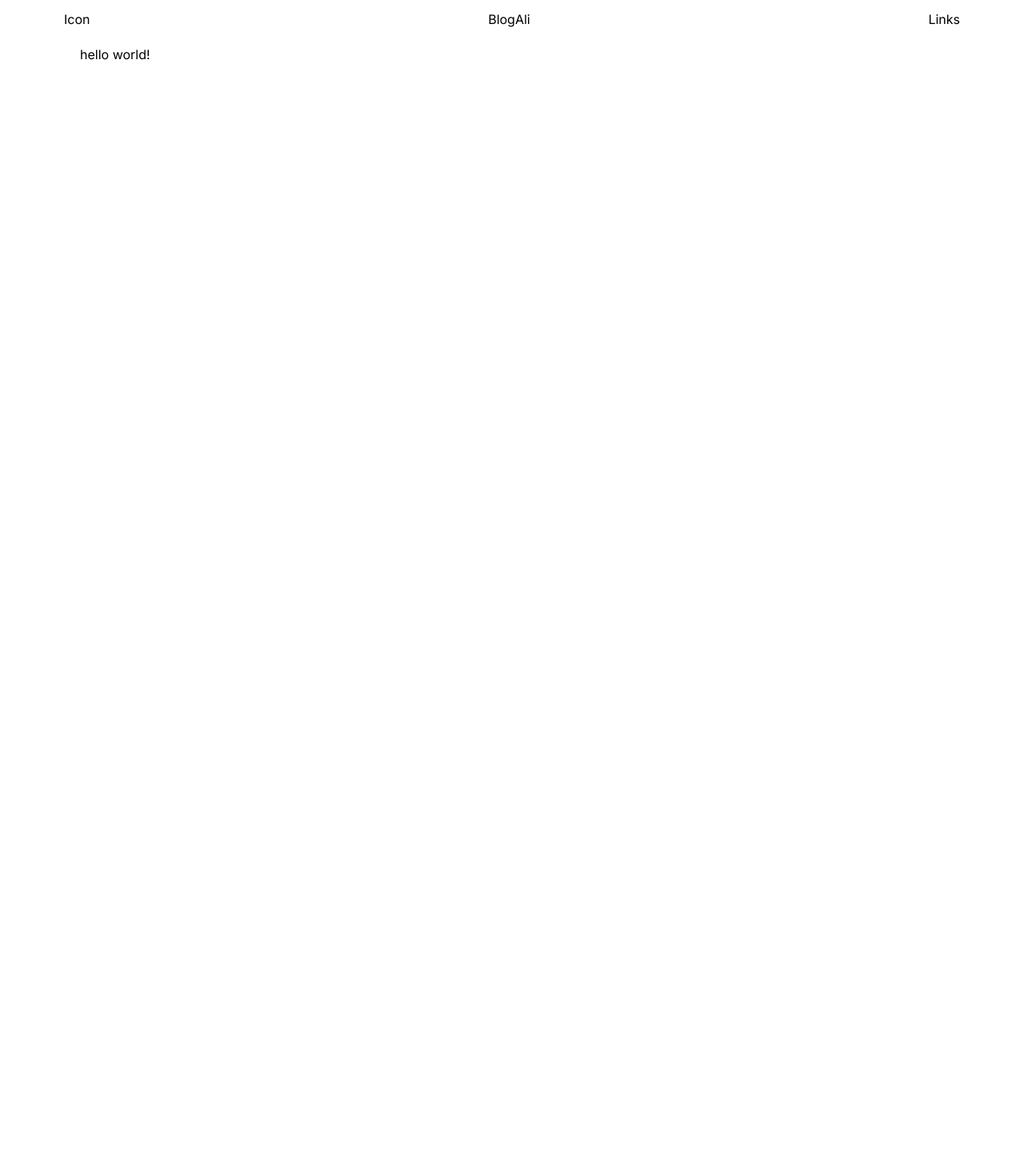
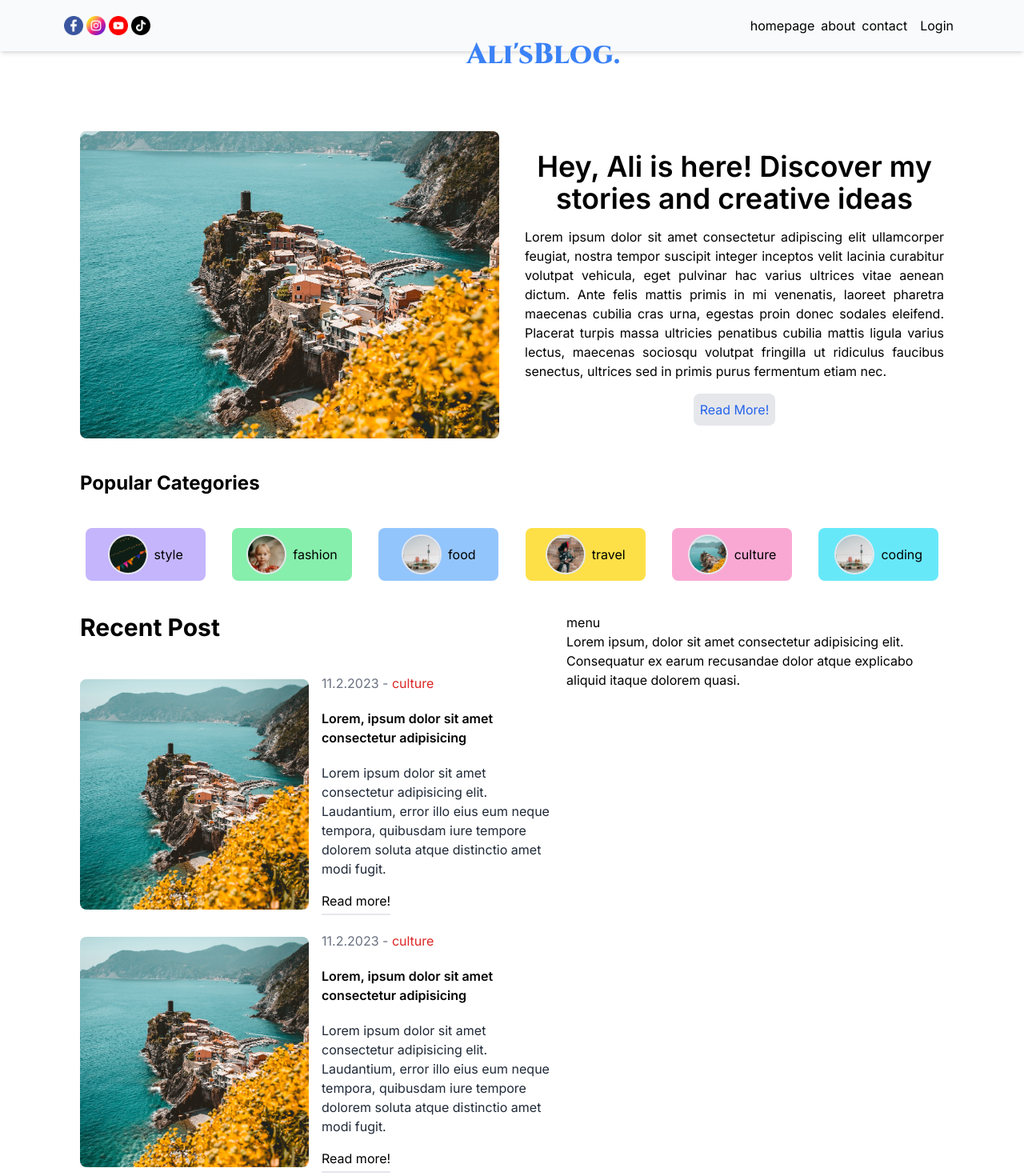
Before and after one commit to alimohamadi17/blog_app_with_nextjs, a Next.js app: page / in a window 1280 px wide. Shown: the top 1470 px of the page at 80% size. Before the commit the page ends 836 px from the top, so only its background shows below. Built offline with nearby package versions, Linux system fonts and the light colour scheme.

Commit message:
Create several component like:Card,Menu,Navbar...

```diff
--- /dev/null
+++ b/app/components/Cart.tsx
@@ -0,0 +1,43 @@
+import Image from "next/image";
+import Link from "next/link";
+import React from "react";
+import Pagination from "./Pagination";
+
+const Cart = () => {
+  return (
+    <div className="flex items-center mb-5 gap-x-4">
+      <div className="relative h-72 flex-1 ">
+        <Image
+          src={"/p1.jpeg"}
+          fill
+          alt="CartImage"
+          className="object-cover rounded-lg"
+        />
+      </div>
+      <div className="flex flex-1 flex-col gap-3 ">
+        <div>
+          <span className="text-gray-500">11.2.2023 - </span>
+          <span className=" text-red-600">culture</span>
+        </div>
+        <Link href={"/"}>
+          <h1 className="font-semibold my-2">
+            Lorem, ipsum dolor sit amet consectetur adipisicing
+          </h1>
+        </Link>
+        <p className="text-gray-800">
+          Lorem ipsum dolor sit amet consectetur adipisicing elit. Laudantium,
+          error illo eius eum neque tempora, quibusdam iure tempore dolorem
+          soluta atque distinctio amet modi fugit.
+        </p>
+        <Link
+          href={"/"}
+          className="text-semibold border-b-2 hover:text-red-500 py-1 max-w-max"
+        >
+          Read more!
+        </Link>
+      </div>
+    </div>
+  );
+};
+
+export default Cart;
--- /dev/null
+++ b/app/components/CartList.tsx
@@ -0,0 +1,18 @@
+import React from "react";
+import Cart from "./Cart";
+import Pagination from "./Pagination";
+
+const CartList = () => {
+  return (
+    <div className=" flex-5">
+      <h1 className=" text-3xl font-bold my-10">Recent Post</h1>
+      <div className="flex flex-col">
+        <Cart />
+        <Cart />
+      </div>
+      <Pagination />
+    </div>
+  );
+};
+
+export default CartList;
--- /dev/null
+++ b/app/components/Category.tsx
@@ -0,0 +1,82 @@
+import Image from "next/image";
+import Link from "next/link";
+import React from "react";
+
+const Category = () => {
+  return (
+    <>
+      <h1 className="mt-10 mb-10 text-2xl font-bold">Popular Categories</h1>
+      <div
+        className=" flex flex-row
+                  items-center  justify-around
+                  gap-5 "
+      >
+        <Link href={"/blog?cat=style"}>
+          <div className="bg-violet-300 gap-2 flex flex-row items-center justify-center w-[150px] px-2 py-2 rounded-lg">
+            <div className="border-2 rounded-full w-[50px] h-[50px] overflow-hidden ">
+              <Image src={"/style.png"} alt="style" width={50} height={50} />
+            </div>
+            <span>style</span>
+          </div>
+        </Link>
+
+        <Link href={"/blog?cat=style"}>
+          <div className="bg-green-300 gap-2 flex flex-row items-center justify-center w-[150px] px-2 py-2 rounded-lg">
+            <div className="border-2 rounded-full w-[50px] h-[50px] overflow-hidden ">
+              <Image
+                src={"/fashion.png"}
+                alt="fashion"
+                width={50}
+                height={50}
+              />
+            </div>
+            <span>fashion</span>
+          </div>
+        </Link>
+
+        <Link href={"/blog?cat=style"}>
+          <div className="bg-blue-300 gap-2 flex flex-row items-center justify-center w-[150px] px-2 py-2 rounded-lg">
+            <div className="border-2 rounded-full w-[50px] h-[50px] overflow-hidden ">
+              <Image src={"/food.png"} alt="food" width={50} height={50} />
+            </div>
+            <span>food</span>
+          </div>
+        </Link>
+
+        <Link href={"/blog?cat=style"}>
+          <div className="bg-yellow-300 gap-2 flex flex-row items-center justify-center w-[150px] px-2 py-2 rounded-lg">
+            <div className="border-2 rounded-full w-[50px] h-[50px] overflow-hidden ">
+              <Image src={"/travel.png"} alt="travel" width={50} height={50} />
+            </div>
+            <span>travel</span>
+          </div>
+        </Link>
+
+        <Link href={"/blog?cat=style"}>
+          <div className="bg-pink-300 gap-2 flex flex-row items-center justify-center w-[150px] px-2 py-2 rounded-lg">
+            <div className="border-2 rounded-full w-[50px] h-[50px] overflow-hidden ">
+              <Image
+                src={"/culture.png"}
+                alt="culture"
+                width={50}
+                height={50}
+              />
+            </div>
+            <span>culture</span>
+          </div>
+        </Link>
+
+        <Link href={"/blog?cat=style"}>
+          <div className="bg-cyan-300 gap-2 flex flex-row items-center justify-center w-[150px] px-2 py-2 rounded-lg">
+            <div className="border-2 rounded-full w-[50px] h-[50px] overflow-hidden ">
+              <Image src={"/food.png"} alt="coding" width={50} height={50} />
+            </div>
+            <span>coding</span>
+          </div>
+        </Link>
+      </div>
+    </>
+  );
+};
+
+export default Category;
--- /dev/null
+++ b/app/components/Featured.tsx
@@ -0,0 +1,48 @@
+import Image from "next/image";
+import React from "react";
+
+const Featured = () => {
+  return (
+    <div className="mt-20">
+      <div className="flex">
+        <div className=" flex-1 w-1/2 relative h-96 ">
+          <Image
+            src={"/p1.jpeg"}
+            alt="FeaturedImage"
+            fill
+            className=" rounded-lg object-cover"
+          />
+        </div>
+        <div
+          className=" flex flex-1 flex-col gap-y-4 pt-6
+         items-center
+        text-justify pl-8"
+        >
+          <h1 className="font-semibold text-4xl text-center ">
+            Hey, Ali is here! Discover my stories and creative ideas
+          </h1>
+          <p>
+            Lorem ipsum dolor sit amet consectetur adipiscing elit ullamcorper
+            feugiat, nostra tempor suscipit integer inceptos velit lacinia
+            curabitur volutpat vehicula, eget pulvinar hac varius ultrices vitae
+            aenean dictum. Ante felis mattis primis in mi venenatis, laoreet
+            pharetra maecenas cubilia cras urna, egestas proin donec sodales
+            eleifend. Placerat turpis massa ultricies penatibus cubilia mattis
+            ligula varius lectus, maecenas sociosqu volutpat fringilla ut
+            ridiculus faucibus senectus, ultrices sed in primis purus fermentum
+            etiam nec.
+          </p>
+          <button
+            className="bg-gray-200 hover:scale-110 rounded-lg
+          border-none
+          text-blue-600 p-2  text-center "
+          >
+            Read More!
+          </button>
+        </div>
+      </div>
+    </div>
+  );
+};
+
+export default Featured;
--- /dev/null
+++ b/app/components/Menu.tsx
@@ -0,0 +1,15 @@
+import React from "react";
+
+const Menu = () => {
+  return (
+    <div className="flex-2 mt-10 mb-10">
+      menu
+      <p>
+        Lorem ipsum, dolor sit amet consectetur adipisicing elit. Consequatur ex
+        earum recusandae dolor atque explicabo aliquid itaque dolorem quasi.{" "}
+      </p>
+    </div>
+  );
+};
+
+export default Menu;
--- /dev/null
+++ b/app/components/Pagination.tsx
@@ -0,0 +1,7 @@
+import React from "react";
+
+const Pagination = () => {
+  return <div>Pagination</div>;
+};
+
+export default Pagination;
--- /dev/null
+++ b/app/components/Profile.tsx
@@ -0,0 +1,22 @@
+import Link from "next/link";
+import React from "react";
+
+const Profile = () => {
+  const status = "notAuthenticated";
+  return (
+    <div className=" px-2 ">
+      {status === "notAuthenticated" ? (
+        <Link href={"/login"}>Login</Link>
+      ) : (
+        <>
+          <Link href={"/write"} className="p-3 underline">
+            Write
+          </Link>
+          <span>Logout</span>
+        </>
+      )}
+    </div>
+  );
+};
+
+export default Profile;
--- /dev/null
+++ b/app/components/ui/Footer.tsx
@@ -0,0 +1,11 @@
+import React from "react";
+
+const Footer = () => {
+  return (
+    <div className="flex items-center justify-center bg-red-300">
+      <span className="text-center">&copy;ALI</span>
+    </div>
+  );
+};
+
+export default Footer;
--- a/app/components/ui/Navbar.tsx
+++ b/app/components/ui/Navbar.tsx
@@ -1,11 +1,37 @@
+import Image from "next/image";
 import React from "react";
+import { Cinzel } from "next/font/google";
+import Link from "next/link";
+import Profile from "../Profile";
+
+const cinzel = Cinzel({ subsets: ["latin"] });
 
 const Navbar = () => {
   return (
-    <div className="flex items-center pt-3 px-5 justify-between xl:px-20 md:px-10 sm:px-8">
-      <div>Icon</div>
-      <div>BlogAli</div>
-      <div>Links</div>
+    <div className=" flex  bg-gray-50 items-center shadow-md p-5 justify-between xl:px-20 md:px-10 sm:px-8">
+      <div className="hidden md:flex flex-row gap-1  cursor-pointer">
+        <Image src={"/facebook.png"} alt="facebook" width={24} height={24} />
+        <Image src={"/instagram.png"} alt="instagram" width={24} height={24} />
+        <Image src={"/youtube.png"} alt="youtube" width={24} height={24} />
+        <Image src={"/tiktok.png"} alt="tiktok" width={24} height={24} />
+      </div>
+      <div className=" relative">
+        <div
+          className=" absolute -bottom-16
+         px-5 py-2
+        text-blue-500 text-4xl font-extrabold"
+        >
+          <Link href={"/"} className={cinzel.className}>
+            Ali'sBlog.
+          </Link>
+        </div>
+      </div>
+      <div className=" hidden md:flex flex-row justify-center items-center gap-2">
+        <Link href={"/"}>homepage</Link>
+        <Link href={"/about"}>about</Link>
+        <Link href={"/contact"}>contact</Link>
+        <Profile />
+      </div>
     </div>
   );
 };
--- a/app/layout.tsx
+++ b/app/layout.tsx
@@ -2,6 +2,7 @@ import "./globals.css";
 import type { Metadata } from "next";
 import { Inter } from "next/font/google";
 import Navbar from "./components/ui/Navbar";
+import Footer from "./components/ui/Footer";
 
 const inter = Inter({ subsets: ["latin"] });
 
@@ -20,6 +21,7 @@ export default function RootLayout({
       <body className={inter.className}>
         <Navbar />
         {children}
+        <Footer />
       </body>
     </html>
   );
--- a/app/page.tsx
+++ b/app/page.tsx
@@ -1,9 +1,19 @@
 import Image from "next/image";
+import Featured from "./components/Featured";
+import Category from "./components/Category";
+import CartList from "./components/CartList";
+import Pagination from "./components/Pagination";
+import Menu from "./components/Menu";
 
 export default function Home() {
   return (
     <main className=" min-h-screen xl:ml-20 xl:mr-20 md:ml-10 md:mr-10 sm:m-0 p-5 ">
-      <h1>hello world!</h1>{" "}
+      <Featured />
+      <Category />
+      <div className="flex gap-5">
+        <CartList />
+        <Menu />
+      </div>
     </main>
   );
 }
```
